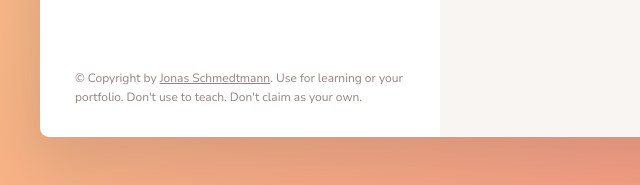
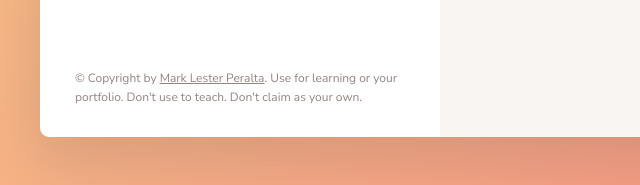
Before and after one commit to moark-peralta/forkify-web-app, a website built with Parcel: page index.html in a window 1280 px wide. Shown: the part 1084-1269 px from the top of the page, 0-640 px from the left. Built offline with nearby package versions, Linux system fonts and the light colour scheme.

Commit message:
modified anchor link

```diff
--- a/index.html
+++ b/index.html
@@ -126,8 +126,8 @@
           <a
             class="twitter-link"
             target="_blank"
-            href="https://twitter.com/jonasschmedtman"
-            >Jonas Schmedtmann</a
+            href="https://github.com/moark-peralta"
+            >Mark Lester Peralta</a
           >. Use for learning or your portfolio. Don't use to teach. Don't claim
           as your own.
         </p>
```
